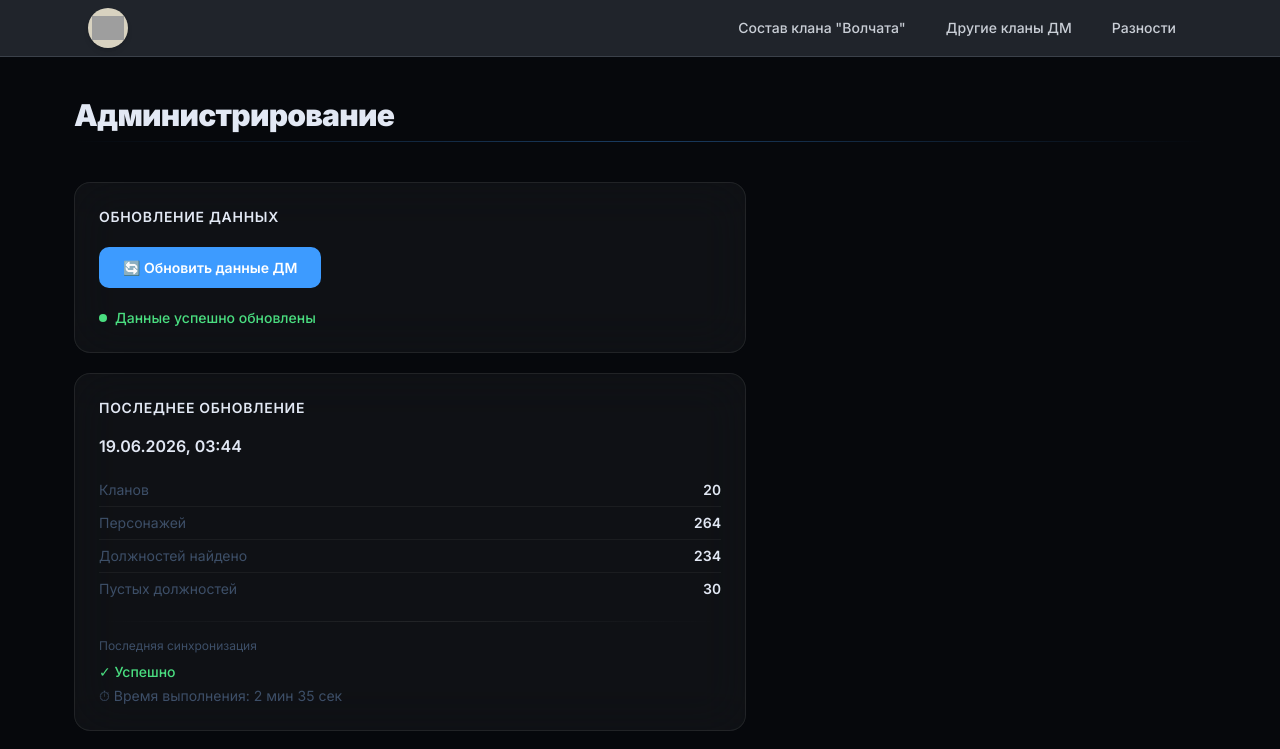
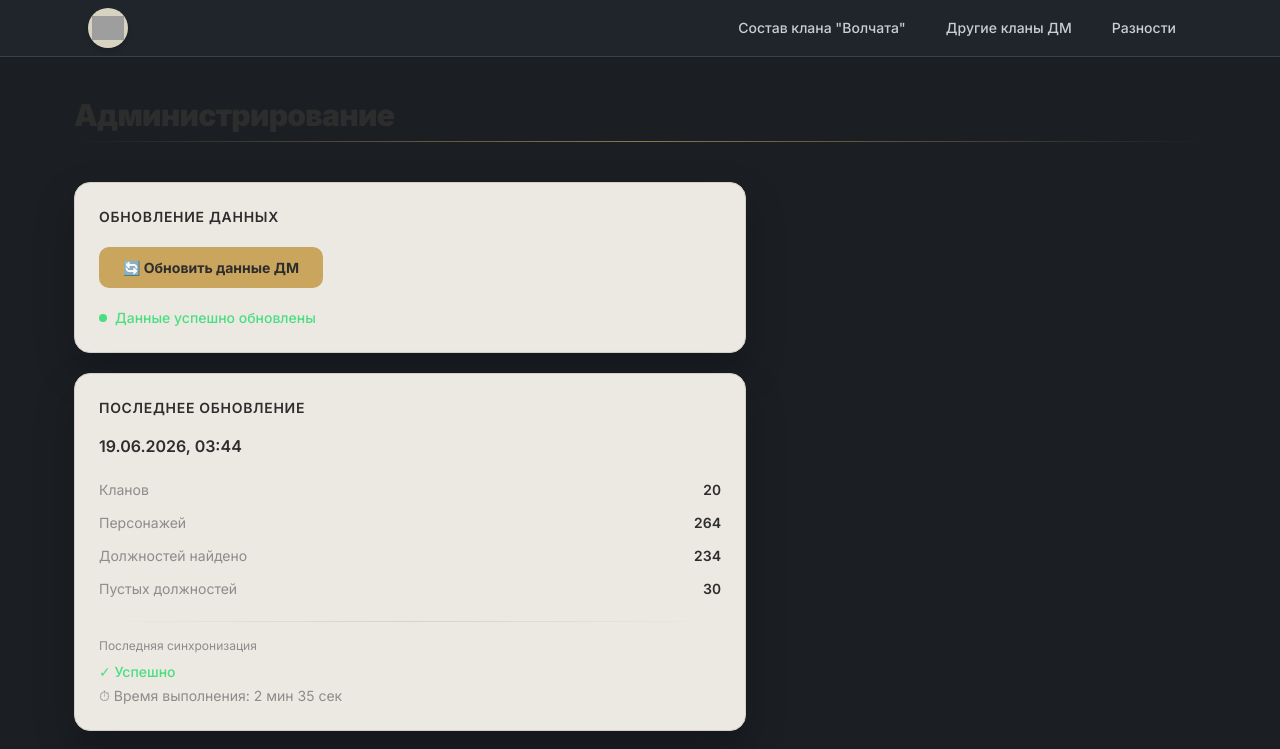
Before and after one commit to reverie-w-sh/dm-portal, a Next.js app: page /admin in a window 1280 px wide. Shown: the top 749 px of the page. Built offline with nearby package versions, Linux system fonts and the light colour scheme; grey boxes are pictures that could not be loaded.

Commit message:
Update globals.css

```diff
--- a/src/app/globals.css
+++ b/src/app/globals.css
@@ -1,14 +1,16 @@
 @import "tailwindcss";
 
 @theme {
-  --color-accent:       #3d9bff;
-  --color-accent-muted: #1564cc;
-  --color-dark:         #06080c;
-  --color-dark-card:    #0c1118;
-  --color-dark-raised:  #111827;
-  --color-ink:          #e2e8f4;
-  --color-ink-dim:      #8b9db8;
-  --color-ink-muted:    #3d4f68;
+  --color-accent:       #caa55d;
+  --color-accent-muted: #9f7c3b;
+
+  --color-dark:         #1b1e23;
+  --color-dark-card:    #2a2f37;
+  --color-dark-raised:  #343a43;
+
+  --color-ink:          #2d2d2d;
+  --color-ink-dim:      #666666;
+  --color-ink-muted:    #8c8c8c;
 
   --font-inter: var(--font-inter-src);
 }
@@ -22,42 +24,47 @@ html {
 }
 
 body {
-  background: #06080c;
-  color: #e2e8f4;
+  background: #1b1e23;
+  color: #e6e6e6;
   font-family: var(--font-inter-src, system-ui, sans-serif);
   -webkit-font-smoothing: antialiased;
 }
 
-/* Crisp rendering for pixel-art clan GIF icons */
+/* Pixel-art clan icons */
 img.clan-icon {
   image-rendering: crisp-edges;
   image-rendering: pixelated;
 }
 
-/* ─── Scrollbar ────────────────────────────────────── */
-::-webkit-scrollbar { width: 5px; }
-::-webkit-scrollbar-track { background: #06080c; }
-::-webkit-scrollbar-thumb {
-  background: rgba(61, 155, 255, 0.25);
-  border-radius: 3px;
-}
-::-webkit-scrollbar-thumb:hover {
-  background: rgba(61, 155, 255, 0.45);
+/* Scrollbar */
+::-webkit-scrollbar {
+  width: 6px;
 }
 
-/* ─── Glassmorphism ────────────────────────────────── */
+::-webkit-scrollbar-track {
+  background: #1b1e23;
+}
+
+::-webkit-scrollbar-thumb {
+  background: rgba(202, 165, 93, 0.35);
+  border-radius: 4px;
+}
+
+::-webkit-scrollbar-thumb:hover {
+  background: rgba(202, 165, 93, 0.55);
+}
+
+/* Cards */
 .glass {
-  background: rgba(255, 255, 255, 0.04);
-  border: 1px solid rgba(255, 255, 255, 0.08);
-  backdrop-filter: blur(24px);
-  -webkit-backdrop-filter: blur(24px);
+  background: #ece9e2;
+  border: 1px solid #d4d0c7;
+  box-shadow: 0 18px 40px rgba(0, 0, 0, 0.22);
 }
 
 .glass-sm {
-  background: rgba(255, 255, 255, 0.03);
-  border: 1px solid rgba(255, 255, 255, 0.06);
-  backdrop-filter: blur(12px);
-  -webkit-backdrop-filter: blur(12px);
+  background: #f2f0eb;
+  border: 1px solid #d9d4ca;
+  box-shadow: 0 8px 22px rgba(0, 0, 0, 0.12);
 }
 
 .glass-hover {
@@ -65,53 +72,58 @@ img.clan-icon {
 }
 
 .glass-hover:hover {
-  background: rgba(255, 255, 255, 0.07);
-  border-color: rgba(255, 255, 255, 0.14);
-  box-shadow: 0 4px 32px rgba(61, 155, 255, 0.08);
+  background: #f7f4ee;
+  border-color: #caa55d;
+  box-shadow: 0 14px 32px rgba(0, 0, 0, 0.16);
 }
 
-/* ─── Dividers ─────────────────────────────────────── */
+/* Dividers */
 .divider {
   height: 1px;
-  background: linear-gradient(to right, transparent, rgba(255, 255, 255, 0.08), transparent);
+  background: linear-gradient(to right, transparent, rgba(212, 208, 199, 0.9), transparent);
 }
 
 .divider-accent {
   height: 1px;
-  background: linear-gradient(to right, transparent, rgba(61, 155, 255, 0.35), transparent);
+  background: linear-gradient(to right, transparent, rgba(202, 165, 93, 0.65), transparent);
 }
 
-/* ─── Glow ──────────────────────────────────────────── */
+/* Crest */
 .crest-glow {
-  box-shadow: 0 0 60px rgba(61, 155, 255, 0.2), 0 0 120px rgba(61, 155, 255, 0.07);
+  box-shadow:
+    0 0 0 1px rgba(202, 165, 93, 0.35),
+    0 12px 28px rgba(0, 0, 0, 0.22);
 }
 
+/* Buttons */
 .btn-primary {
-  background: #3d9bff;
-  color: #ffffff;
-  font-weight: 600;
+  background: #caa55d;
+  color: #2d2d2d;
+  font-weight: 700;
   border-radius: 10px;
   padding: 0.625rem 1.5rem;
   font-size: 0.875rem;
-  transition: background 0.2s, box-shadow 0.2s;
+  transition: background 0.2s, box-shadow 0.2s, transform 0.2s;
   white-space: nowrap;
 }
 
 .btn-primary:hover {
-  background: #1564cc;
-  box-shadow: 0 0 24px rgba(61, 155, 255, 0.35);
+  background: #d9b86d;
+  box-shadow: 0 8px 24px rgba(0, 0, 0, 0.22);
+  transform: translateY(-1px);
 }
 
 .btn-secondary {
-  color: #e2e8f4;
+  color: #e6e6e6;
   font-weight: 500;
   border-radius: 10px;
   padding: 0.625rem 1.5rem;
   font-size: 0.875rem;
-  transition: background 0.2s, border-color 0.2s;
+  transition: background 0.2s, color 0.2s;
   white-space: nowrap;
 }
 
 .btn-secondary:hover {
   background: rgba(255, 255, 255, 0.07);
+  color: #f0d991;
 }
```
